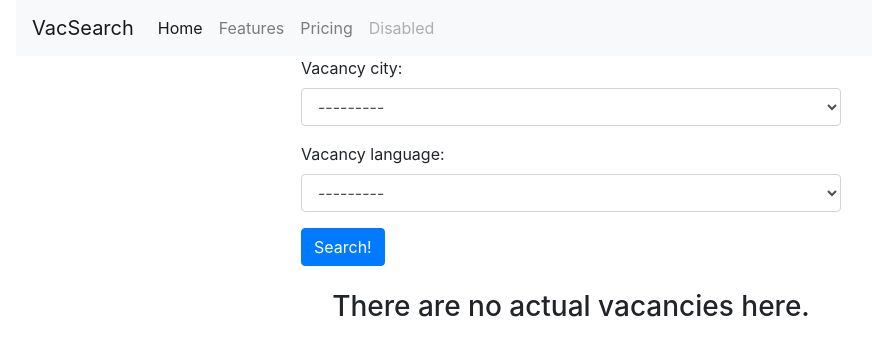
After one commit to GithubHungry/scraping_service, a Django app: page /list/ in a window 1280 px wide. The commit adds this page. Shown: the top 356 px of the page, without its empty margins (69-941 px from the left). Run offline with Django 3.2, Linux system fonts and the light colour scheme; data that the repository does not hold is empty; some libraries are stand-ins or nearby versions.

Commit message:
'Refactoring'

```diff
--- a/scraping/urls.py
+++ b/scraping/urls.py
@@ -1,8 +1,10 @@
 from django.contrib import admin
 from django.urls import path, include
+from . import views
 
 from . import views
 
 urlpatterns = [
-    path('', views.index, name='index')
+    path('list/', views.list_view, name='list'),
+    path('', views.index, name='index'),
 ]
--- a/scraping/views.py
+++ b/scraping/views.py
@@ -6,6 +6,12 @@ from .forms import SearchForm
 
 # Create your views here.
 def index(request):
+    form = SearchForm()
+
+    return render(request, 'scraping/index.html', {'form': form})
+
+
+def list_view(request):
     form = SearchForm()
     city = request.GET.get('city')
     language = request.GET.get('language')
@@ -19,4 +25,4 @@ def index(request):
 
         vacancies = Vacancy.objects.filter(**_filter)
 
-    return render(request, 'scraping/index.html', {'object_list': vacancies, 'form': form})
+    return render(request, 'scraping/list.html', {'object_list': vacancies, 'form': form})
--- a/scraping_service/urls.py
+++ b/scraping_service/urls.py
@@ -20,7 +20,7 @@ from django.urls import path, include
 
 urlpatterns = [
     path('admin/', admin.site.urls),
-    path('scraping/', include('scraping.urls')),
+    path('', include('scraping.urls')),
 ]
 
 if settings.DEBUG:
--- a/templates/base.html
+++ b/templates/base.html
@@ -15,8 +15,9 @@
     </title>
   </head>
   <body>
+  <div class="container">
         <nav class="navbar navbar-expand-lg navbar-light bg-light">
-      <a class="navbar-brand" href="#">Navbar</a>
+      <a class="navbar-brand" href="{% url 'index' %}">VacSearch</a>
       <button class="navbar-toggler" type="button" data-toggle="collapse" data-target="#navbarNav" aria-controls="navbarNav" aria-expanded="false" aria-label="Toggle navigation">
         <span class="navbar-toggler-icon"></span>
       </button>
@@ -37,6 +38,7 @@
         </ul>
       </div>
     </nav>
+  </div>
     <div class="container">
     {% block content %}
 
--- /dev/null
+++ b/templates/scraping/list.html
@@ -0,0 +1,38 @@
+{% extends 'base.html' %}
+{% block title %}
+    Vacancies
+{% endblock title %}
+
+
+{% block content %}
+
+    <div class="row ">
+        <div class="col-md-6 mx-auto">
+            <form action="" method="get">
+                <div class="form-group">
+                    {{ form.as_p }}
+                </div>
+                <button type="submit" class="btn btn-primary">Search!</button>
+            </form>
+        </div>
+    </div>
+
+    {% for vacancy in object_list %}
+
+        <div class="card my-3">
+            <h3 class="card-header"><a href="{{ vacancy.url }}">{{ vacancy.title }}</a></h3>
+            <div class="card-body">
+                <h3 class="card-title">{{ vacancy.company }}</h3>
+                <p class="card-text">
+                <p>{{ vacancy.description }}</p>
+                <p>{{ vacancy.city.name }} | {{ vacancy.language.name }}</p>
+                <p>{{ vacancy.timestamp |date:'D d M Y' }}</p>
+                <a href="{{ vacancy.url }}" class="btn btn-primary">Go to the site</a>
+            </div>
+        </div>
+
+    {% empty %}
+            <h3 class="my-4 text-center">There are no actual vacancies here.</h3>
+    {% endfor %}
+
+{% endblock content %}
```
Also changed, not shown: templates/scraping/index.html (+9 -19 lines).
